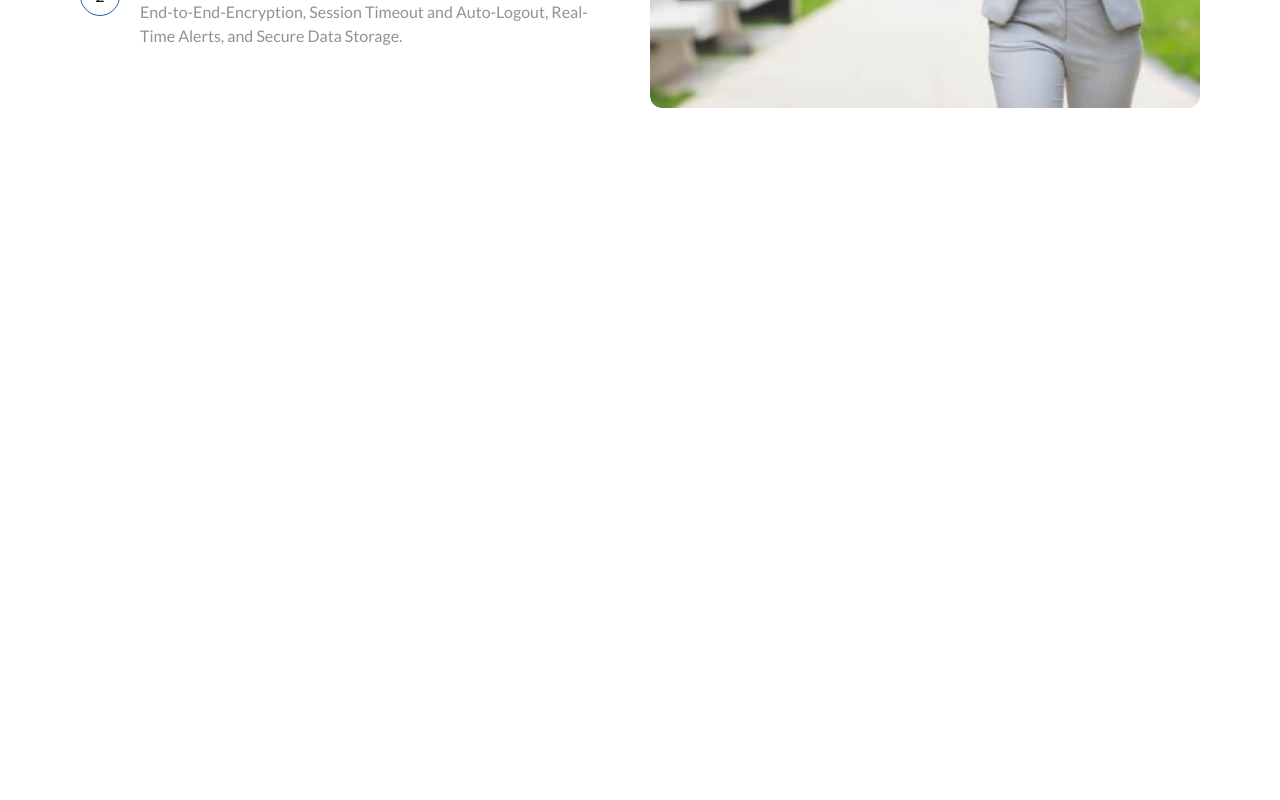
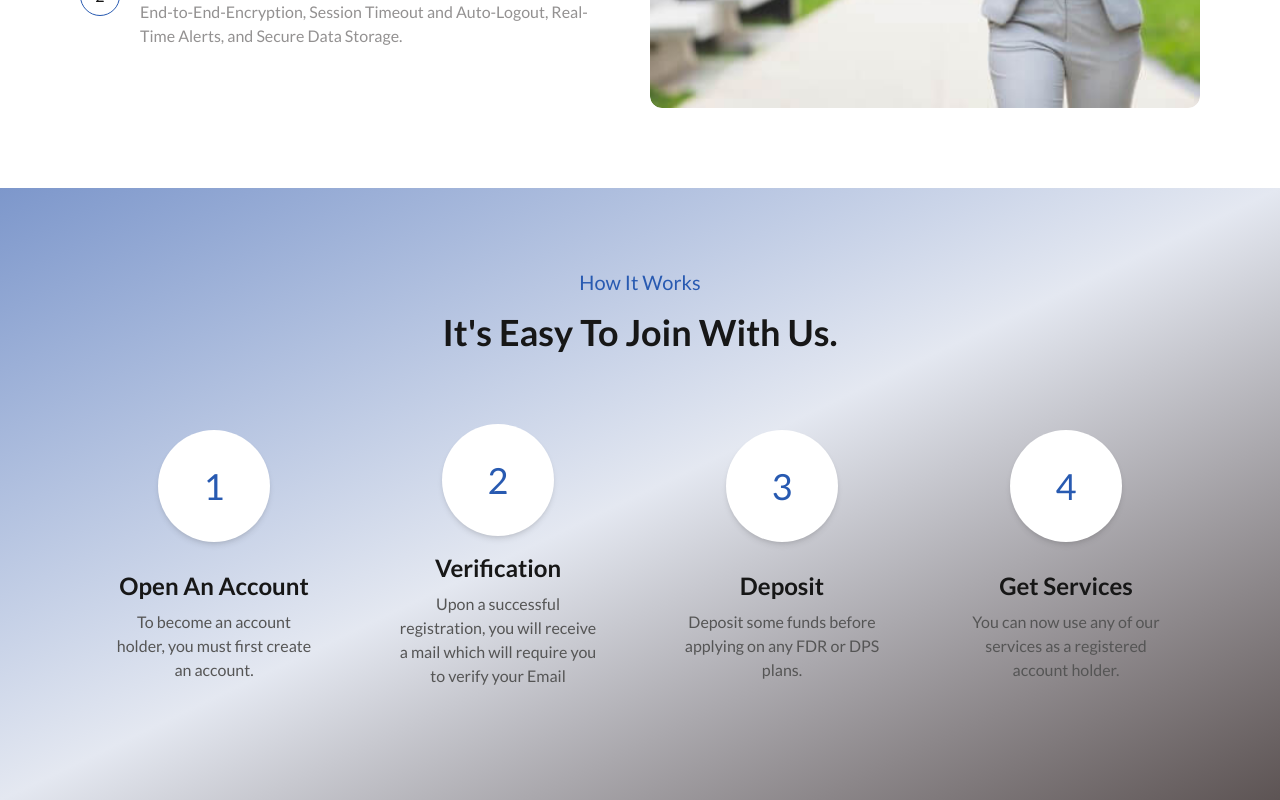
Before and after one commit to BrightTrump/easypay, a Next.js app: page / in a window 1280 px wide. Shown: the part 2528-3328 px from the top of the page. Before the commit the page ends 2716 px from the top, so only its background shows below. Built offline with nearby package versions, Linux system fonts and the light colour scheme.

Commit message:
add a section

```diff
--- a/src/app/(web-site)/page.tsx
+++ b/src/app/(web-site)/page.tsx
@@ -2,6 +2,7 @@ import HeroSection from "@/components/web-site/home-page/hero-section/hero-secti
 import FeatureSection from "@/components/web-site/home-page/feature-section/feature-section";
 import Services from "@/components/web-site/home-page/services/services";
 import WhyChooseUs from "@/components/web-site/home-page/why-choose-us";
+import HowItWorks from "@/components/web-site/home-page/how-it-works/how-it-works";
 
 export default function Page() {
   return (
@@ -10,6 +11,7 @@ export default function Page() {
       <FeatureSection />
       <Services />
       <WhyChooseUs />
+      <HowItWorks />
     </main>
   );
 }
--- /dev/null
+++ b/src/components/web-site/home-page/how-it-works/how-it-works.tsx
@@ -0,0 +1,74 @@
+"use client";
+
+import React from "react";
+import { motion } from "framer-motion";
+
+const HowItWorksItems = [
+  {
+    title: "Open An Account",
+    description:
+      "To become an account holder, you must first create an account.",
+    steps: "1",
+  },
+  {
+    title: "Verification",
+    description:
+      "Upon a successful registration, you will receive a mail which will require you to verify your Email",
+    steps: "2",
+  },
+  {
+    title: "Deposit",
+    description: "Deposit some funds before applying on any FDR or DPS plans.",
+    steps: "3",
+  },
+  {
+    title: "Get Services",
+    description:
+      "You can now use any of our services as a registered account holder.",
+    steps: "4",
+  },
+];
+
+export default function HowItWorks() {
+  return (
+    <motion.section
+      initial={{ opacity: 0, x: 100 }}
+      whileInView={{ opacity: 1, x: 0 }}
+      transition={{ duration: 2, ease: "easeOut" }}
+      viewport={{ once: true, amount: 0.2 }}
+      className="relative w-full py-20 layout-spacing bg-gradient-to-br from-[#7d97cb] via-[#e4e8f1] to-[#5d5454]"
+    >
+      <div className="grid gap-10 place-items-center px-6 lg:px-20">
+        {/* Header */}
+        <div className="grid gap-4 text-center">
+          <p className="text-xl text-[#285ab1]">How It Works</p>
+          <h3 className="font-bold text-2xl lg:text-4xl">
+            It's Easy To Join With Us.
+          </h3>
+        </div>
+
+        {/* Features Grid */}
+        <div className="grid gap-4 sm:grid-cols-2 md:grid-cols-4">
+          {HowItWorksItems.map((card, index) => (
+            <motion.div
+              key={index}
+              initial={{ opacity: 0, y: 50 }}
+              whileInView={{ opacity: 1, y: 0 }}
+              transition={{ duration: 3, delay: index * 0.2 }}
+              viewport={{ once: true }}
+              className="grid place-items-center gap-4 p-8"
+            >
+              <div className="text-[#285ab1] text-4xl rounded-full w-28 h-28 flex items-center justify-center p-4 bg-white shadow-md">
+                {card.steps}
+              </div>
+              <div className="grid gap-2 text-center">
+                <h2 className="text-2xl font-semibold">{card.title}</h2>
+                <p className="text-[#555555]">{card.description}</p>
+              </div>
+            </motion.div>
+          ))}
+        </div>
+      </div>
+    </motion.section>
+  );
+}
--- a/src/components/web-site/home-page/why-choose-us/index.tsx
+++ b/src/components/web-site/home-page/why-choose-us/index.tsx
@@ -81,7 +81,7 @@ export default function WhyChooseUs() {
             </h3>
           </div>
 
-          <div className="grid gap-12 [&_span]:rounded-full [&_span]:w-10 [&_span]:h-10 [&_span]:flex [&_span]:items-center [&_span]:justify-center [&_span]:p-4 [&_span]:border [&_span]:border-[#285ab1] [&_h3]:text-[#285ab1] [&_p]:text-[#939191]">
+          <div className="grid gap-12 [&_span]:rounded-full [&_span]:w-10 [&_span]:h-10 [&_span]:flex [&_span]:items-center [&_span]:justify-center [&_span]:p-4 [&_span]:border [&_span]:border-[#285ab1] [&_p]:text-[#939191]">
             <div className="flex gap-5">
               <span>1</span>
               <div>
```
